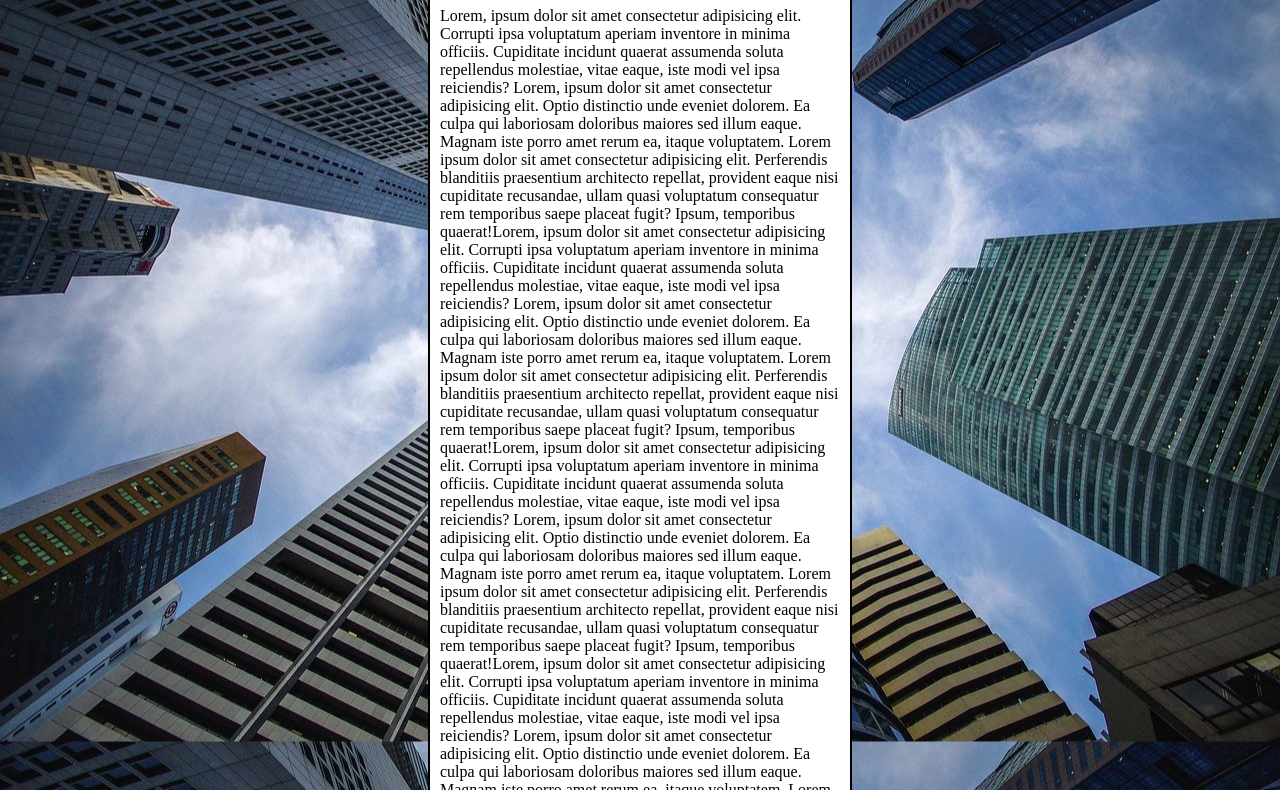
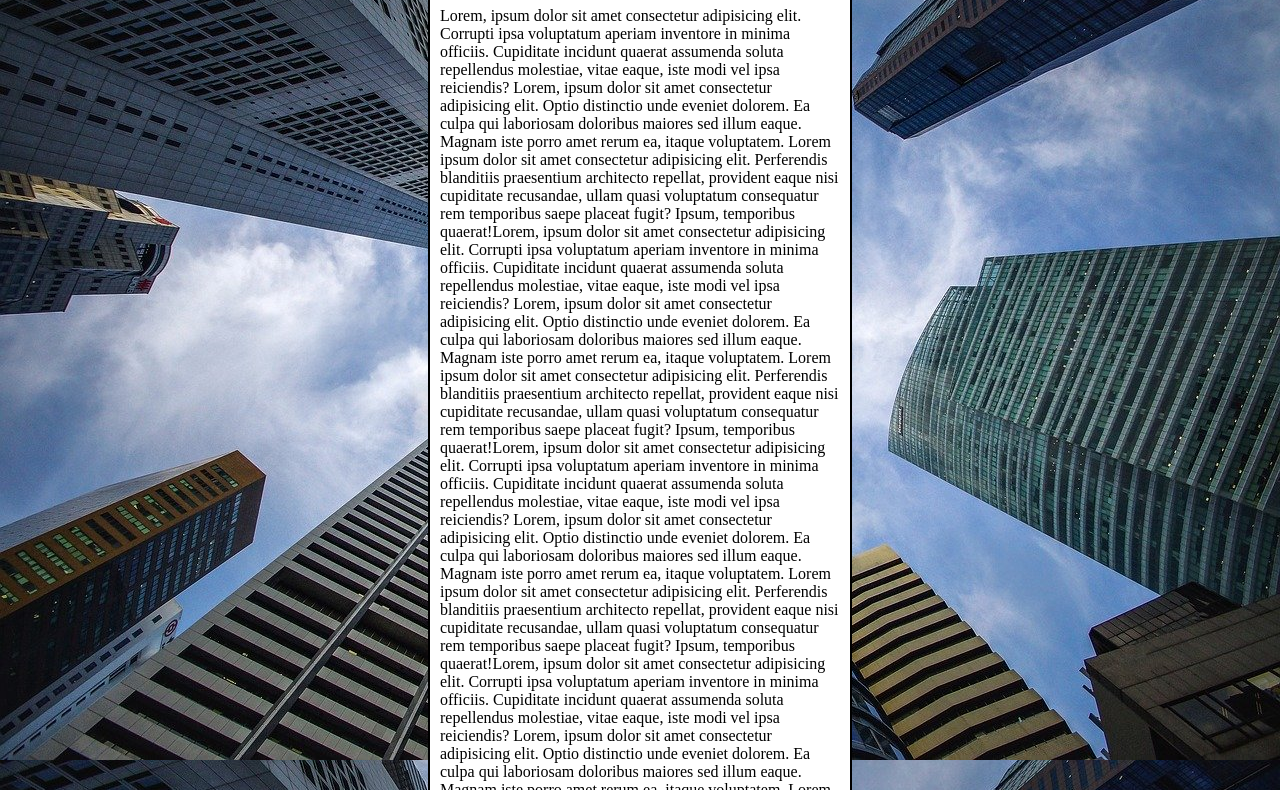
Before and after one commit to josantanareal/html-css, a plain HTML site: page exercicios/ex022/fundo006.html in a window 1280 px wide. Shown: the part 93-883 px from the top of the page. Drawn offline with Linux system fonts and the light colour scheme.

Commit message:
Update fundo006.html

```diff
--- a/exercicios/ex022/fundo006.html
+++ b/exercicios/ex022/fundo006.html
@@ -4,20 +4,28 @@
     <meta charset="UTF-8">
     <meta http-equiv="X-UA-Compatible" content="IE=edge">
     <meta name="viewport" content="width=device-width, initial-scale=1.0">
-    <title>Document</title>
+    <title>Fundo fixo de tela</title>
     <style>
         body {
-            height: 100vh;
+            /* height: 100vh;
             background-color: black;
             background-image: url("img/wallpaper002.jpg");
             background-position: center center;
-            background-repeat: repeat-y;
+            background-repeat: no-repeat;
+            background-size: cover;
+            background-attachment: fixed; */
+
+            /*
+            color > image > pisotion > repeat > [size] > attachment
+            */
+
+            background: black url("img/wallpaper002.jpg") center center no-repeat fixed;
             background-size: cover;
         }
 
         main {
             background-color: white;
-            width: 400px;
+            max-width: 400px;
             padding: 10px;
             margin: auto;
             border-radius: 10px;
```
